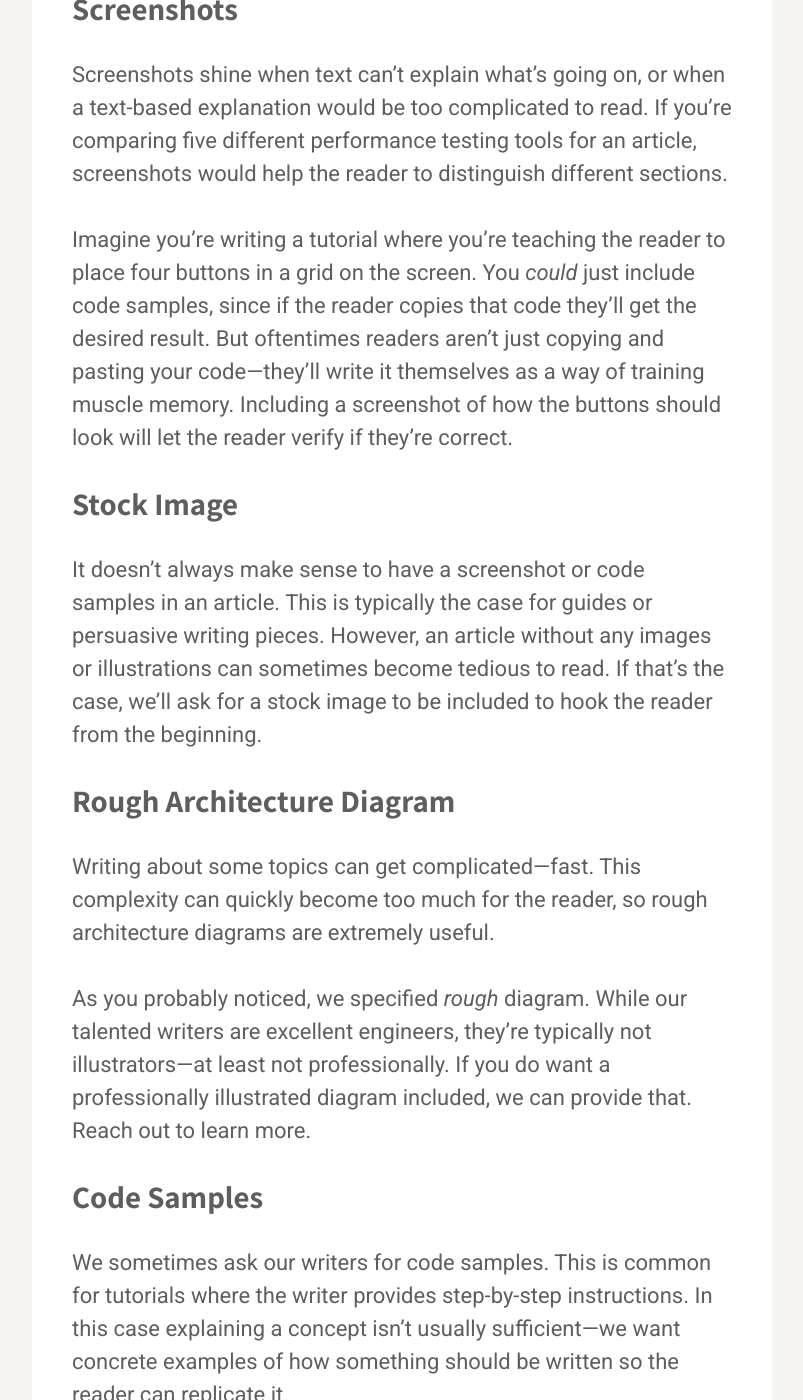
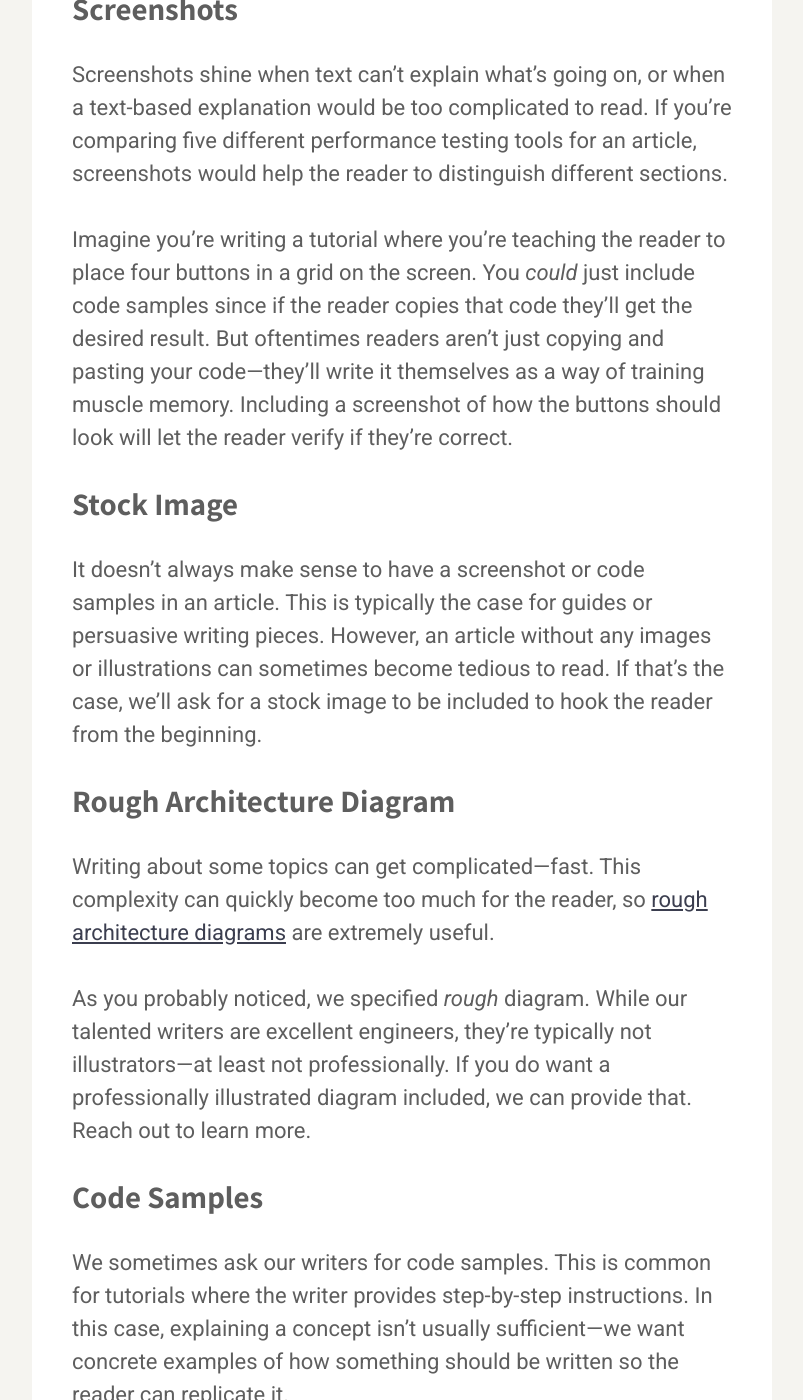
Before and after one commit to karllhughes/learn, a Jekyll site: the page built from _posts/2021-08-20-content-types-and-deliverables-what-are-they.md, in a window 1280 px wide and 1400 px high, scrolled down 3552 px. Shown: the whole window, without its empty margins (238-1041 px from the left). Built offline with Jekyll 4.4.1, drawn with Linux system fonts in a browser that asks for light colours; a script that is not in the unit is left out; some of the changed text lies outside the part shown.

Commit message:
Update Posts “2021-08-20-content-types-and-deliverables-what-are-they”

```diff
--- a/_posts/2021-08-20-content-types-and-deliverables-what-are-they.md
+++ b/_posts/2021-08-20-content-types-and-deliverables-what-are-they.md
@@ -34,10 +34,10 @@
 
 While content type helps set the overall article tone, content deliverables define the actual contents of the article. We currently select from the following options when defining content deliverables:
 
-- screenshots
-- stock image
-- rough architecture diagram
-- code samples
+* screenshots
+* stock image
+* rough architecture diagram
+* code samples
 
 It’s important to note that articles can often contain more than one of the above items.
 
@@ -47,7 +47,7 @@
 
 Screenshots shine when text can’t explain what’s going on, or when a text-based explanation would be too complicated to read. If you’re comparing five different performance testing tools for an article, screenshots would help the reader to distinguish different sections.
 
-Imagine you’re writing a tutorial where you’re teaching the reader to place four buttons in a grid on the screen. You _could_ just include code samples, since if the reader copies that code they’ll get the desired result. But oftentimes readers aren’t just copying and pasting your code—they’ll write it themselves as a way of training muscle memory. Including a screenshot of how the buttons should look will let the reader verify if they’re correct.
+Imagine you’re writing a tutorial where you’re teaching the reader to place four buttons in a grid on the screen. You *could* just include code samples since if the reader copies that code they’ll get the desired result. But oftentimes readers aren’t just copying and pasting your code—they’ll write it themselves as a way of training muscle memory. Including a screenshot of how the buttons should look will let the reader verify if they’re correct.
 
 ### Stock Image
 
@@ -55,13 +55,13 @@
 
 ### Rough Architecture Diagram
 
-Writing about some topics can get complicated—fast. This complexity can quickly become too much for the reader, so rough architecture diagrams are extremely useful.
+Writing about some topics can get complicated—fast. This complexity can quickly become too much for the reader, so [rough architecture diagrams](https://draft.dev/learn/how-to-create-diagrams-for-technical-blog-posts) are extremely useful.
 
-As you probably noticed, we specified _rough_ diagram. While our talented writers are excellent engineers, they’re typically not illustrators—at least not professionally. If you do want a professionally illustrated diagram included, we can provide that. Reach out to learn more.
+As you probably noticed, we specified *rough* diagram. While our talented writers are excellent engineers, they’re typically not illustrators—at least not professionally. If you do want a professionally illustrated diagram included, we can provide that. Reach out to learn more.
 
 ### Code Samples
 
-We sometimes ask our writers for code samples. This is common for tutorials where the writer provides step-by-step instructions. In this case explaining a concept isn’t usually sufficient—we want concrete examples of how something should be written so the reader can replicate it.
+We sometimes ask our writers for code samples. This is common for tutorials where the writer provides step-by-step instructions. In this case, explaining a concept isn’t usually sufficient—we want concrete examples of how something should be written so the reader can replicate it.
 
 ## Why are Content Types and Deliverables Important?
 
@@ -73,6 +73,6 @@
 
 Content types and deliverables are essential when it comes to setting expectations for writers and clients.
 
-If you’re a writer, you should now have more insight on how best to deliver on content outlines. If you’re an existing client, hopefully you now know how content types and deliverables allow us to create the best content possible for you.
+If you’re a writer, you should now have more insight on how best to deliver on content outlines. If you’re an existing client, hopefully, you now know how content types and deliverables allow us to create the best content possible for you.
 
 To apply for a freelance writer position, [click here](https://draft.dev/write). If you want to become a client, you can schedule a discovery call by [clicking here](https://draft.dev/call).
```
Also changed, not shown: other parts of _posts/2021-08-20-content-types-and-deliverables-what-are-they.md (+2 -2 lines).
